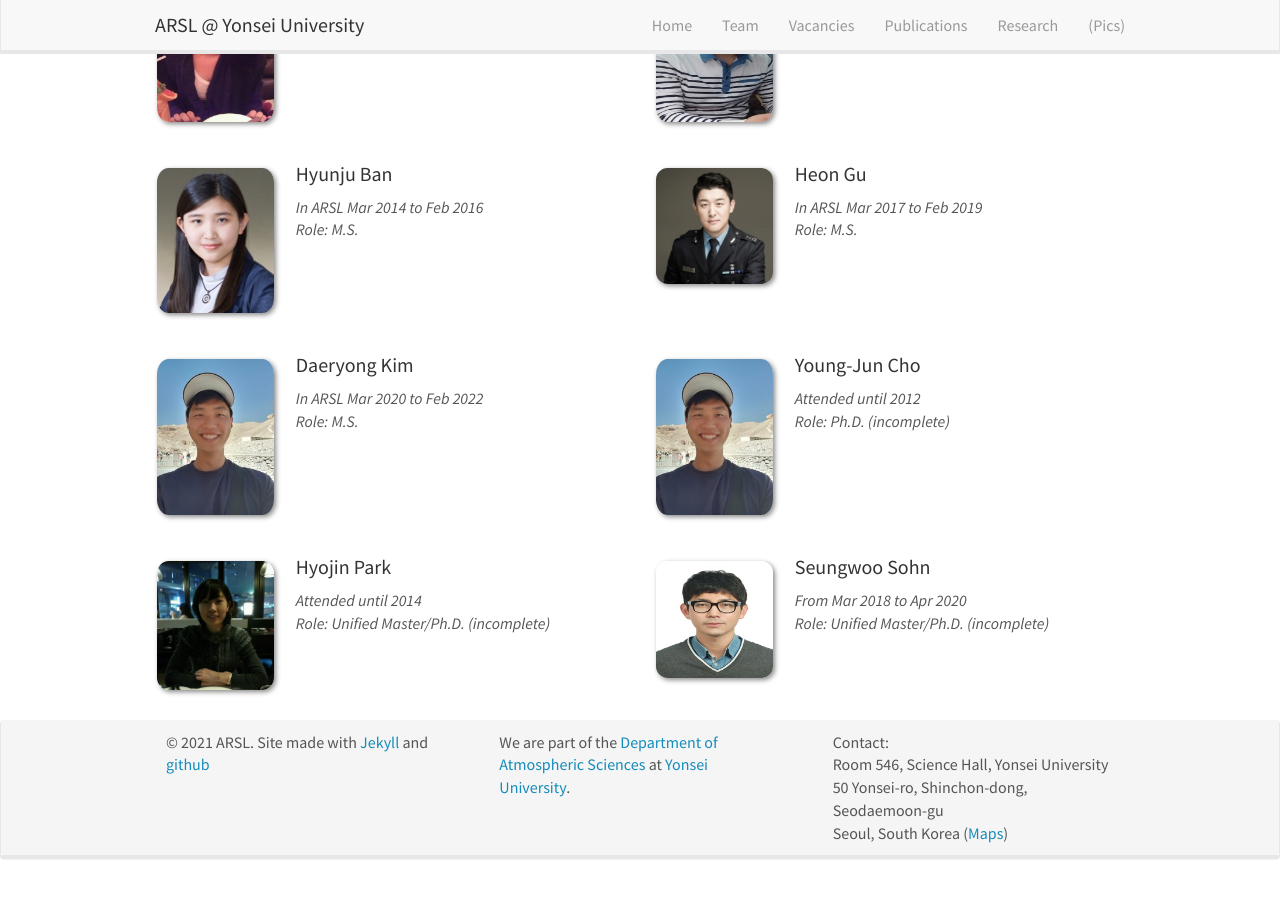
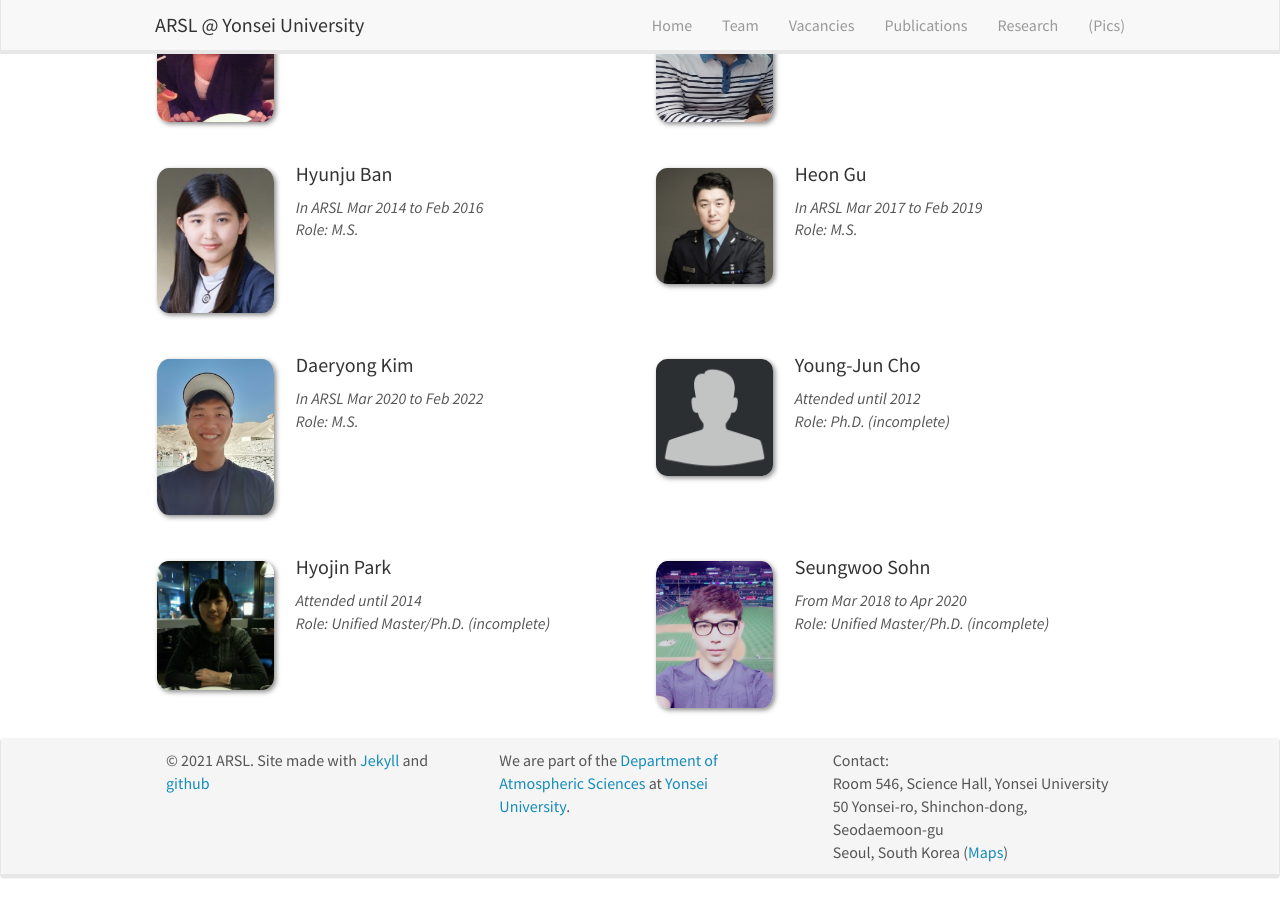
Before and after one commit to roo2003/roo2003.github.io, a Jekyll site: the page built from _pages/team.md, in a window 1280 px wide and 900 px high, scrolled down 2596 px. Built offline with Jekyll 4.4.1, drawn with Linux system fonts in a browser that asks for light colours; nearby versions of some CDN libraries.

Commit message:
Update alumni_members.yml

```diff
--- a/_data/alumni_members.yml
+++ b/_data/alumni_members.yml
@@ -138,7 +138,7 @@
   number_educ: 0
 
 - name: Young-Jun Cho
-  photo: Daeryong.jpg
+  photo: anonymous.jpg
   info: Ph.D. (incomplete)
   duration: Attended until 2012
   email: yj_choi@yonsei.ac.kr
@@ -152,7 +152,7 @@
   number_educ: 0
 
 - name: Seungwoo Sohn
-  photo: Seungwoo.png
+  photo: Seung_Woo.jpg
   info: Unified Master/Ph.D. (incomplete)
   duration: From Mar 2018 to Apr 2020
   email: sohnsw@yonsei.ac.kr
```
